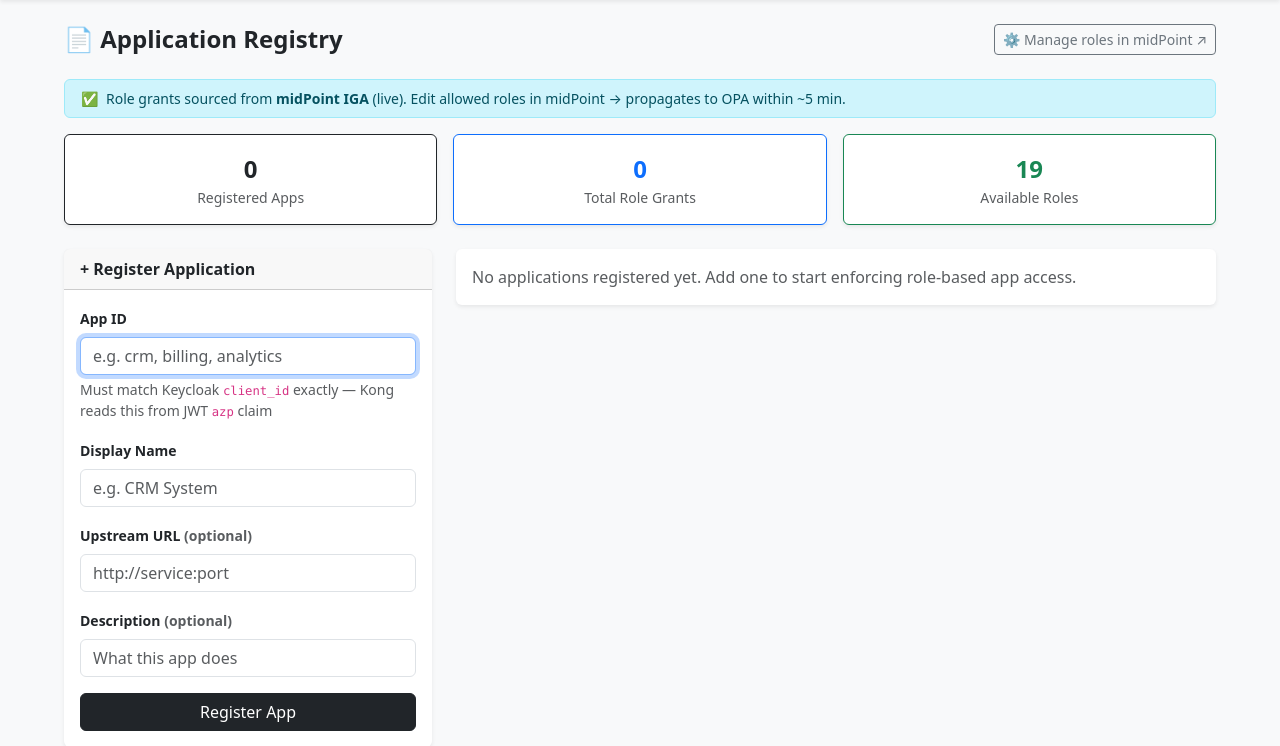
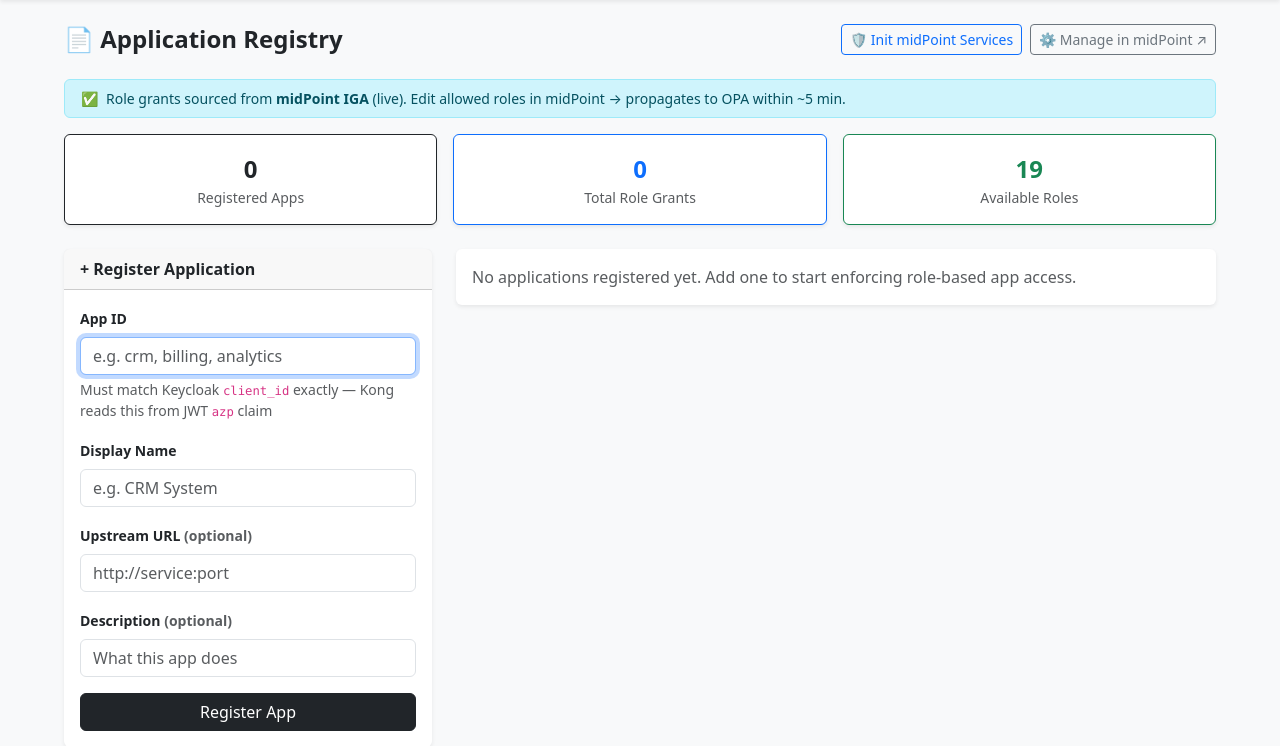
Before and after one commit to sorhoho/Data-Masking, a Flask app: page /apps in a window 1280 px wide. Shown: the part 104-850 px from the top of the page. Run offline with Flask 3, Linux system fonts and the light colour scheme; the visitor is signed in with stand-in values (Sample User, id 1); data that the repository does not hold is empty; some libraries are stand-ins or nearby versions.

Commit message:
feat(midpoint): add init-services to bulk-seed existing DB apps to midPoint
- POST /midpoint/init-services: reads all apps from DB, creates missing
  ServiceType objects in midPoint, updates existing ones with current roles,
  stores returned OID back to apps.mp_oid
- apps.html: Init midPoint Services button next to existing midPoint link

https://claude.ai/code/session_015DJFy4qaRFyYCCGyfrUhc6

```diff
--- a/admin-service/app.py
+++ b/admin-service/app.py
@@ -1575,6 +1575,49 @@ def users_offboard(user_id):
     return redirect(url_for("users_list"))
 
 
+@app.post("/midpoint/init-services")
+@login_required
+def midpoint_init_services():
+    """Seed all apps from DB into midPoint as ServiceType objects."""
+    conn = get_db()
+    apps = qrows(conn, "SELECT app_id, name, description FROM apps ORDER BY app_id")
+    conn.close()
+    created, updated, errors = 0, 0, []
+    for app in apps:
+        app_id = app["app_id"]
+        # Fetch current allowed roles from app_roles table
+        conn2 = get_db()
+        role_rows = qrows(conn2, "SELECT role FROM app_roles WHERE app_id = %s", (app_id,))
+        conn2.close()
+        roles = [r["role"] for r in role_rows]
+        existing_oid = _mp_service_oid(app_id)
+        if existing_oid:
+            ok = _mp_update_service_roles(app_id, roles)
+            if ok:
+                updated += 1
+            else:
+                errors.append(f"{app_id}:update_failed")
+        else:
+            oid = _mp_create_service(app_id, app["name"] or app_id,
+                                     app["description"] or "", roles)
+            if oid:
+                # Store OID back to DB
+                conn3 = get_db()
+                with conn3.cursor() as cur:
+                    cur.execute("UPDATE apps SET mp_oid = %s WHERE app_id = %s", (oid, app_id))
+                conn3.commit()
+                conn3.close()
+                created += 1
+            else:
+                errors.append(f"{app_id}:create_failed")
+    msg = f"midPoint services: {created} created, {updated} updated"
+    if errors:
+        flash(msg + f" — errors: {errors}", "warning")
+    else:
+        flash(msg, "success")
+    return redirect(url_for("apps_list"))
+
+
 @app.post("/midpoint/init-roles")
 @login_required
 def midpoint_init_roles():
--- a/admin-service/templates/apps.html
+++ b/admin-service/templates/apps.html
@@ -4,10 +4,16 @@
 {% block content %}
 <div class="d-flex justify-content-between align-items-center mb-4">
   <h4 class="fw-bold mb-0">&#128196; Application Registry</h4>
-  <a href="http://localhost:8090/midpoint/self/services" target="_blank"
-     class="btn btn-sm btn-outline-secondary">
-    &#9881; Manage roles in midPoint &#8599;
-  </a>
+  <div class="d-flex gap-2">
+    <form method="post" action="/midpoint/init-services"
+          onsubmit="return confirm('Seed all apps to midPoint? Safe to run multiple times.')">
+      <button class="btn btn-sm btn-outline-primary" type="submit">&#128737; Init midPoint Services</button>
+    </form>
+    <a href="http://localhost:8090/midpoint/self/services" target="_blank"
+       class="btn btn-sm btn-outline-secondary">
+      &#9881; Manage in midPoint &#8599;
+    </a>
+  </div>
 </div>
 
 {% if mp_source %}
```
